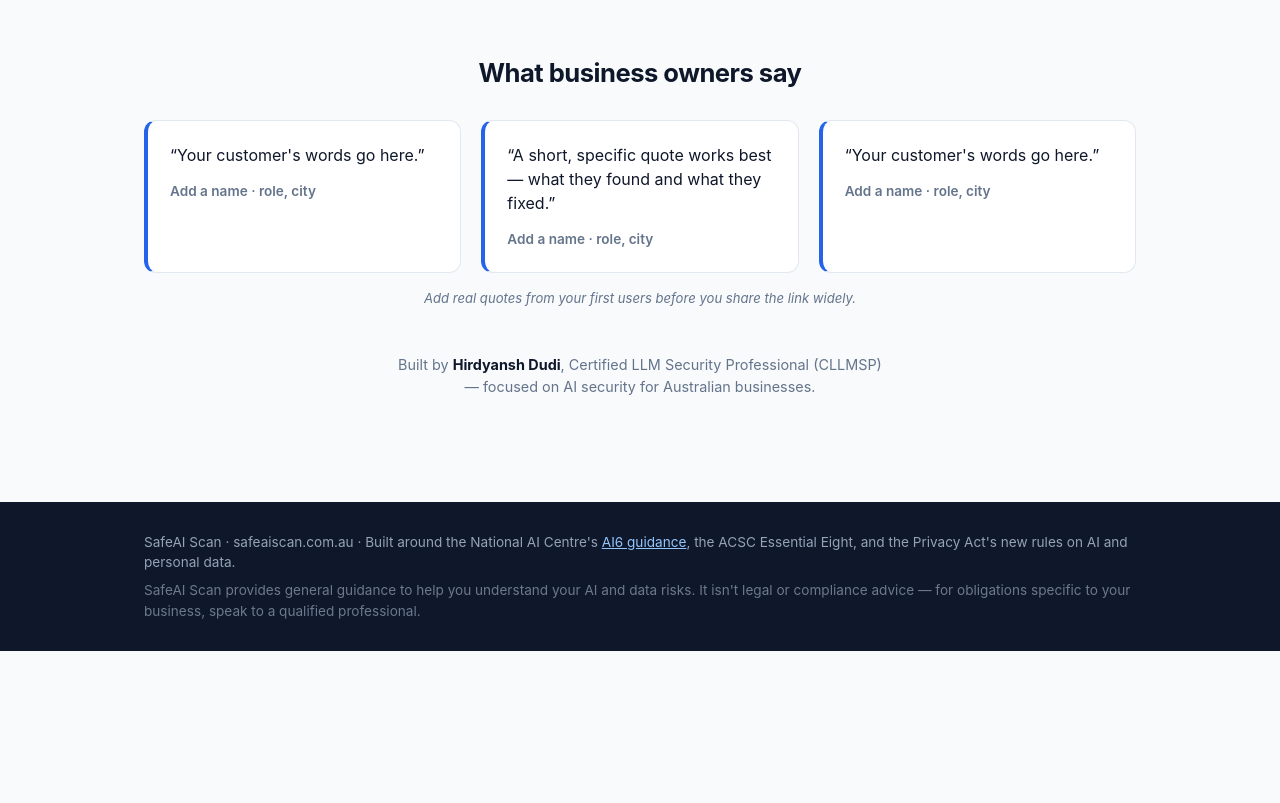
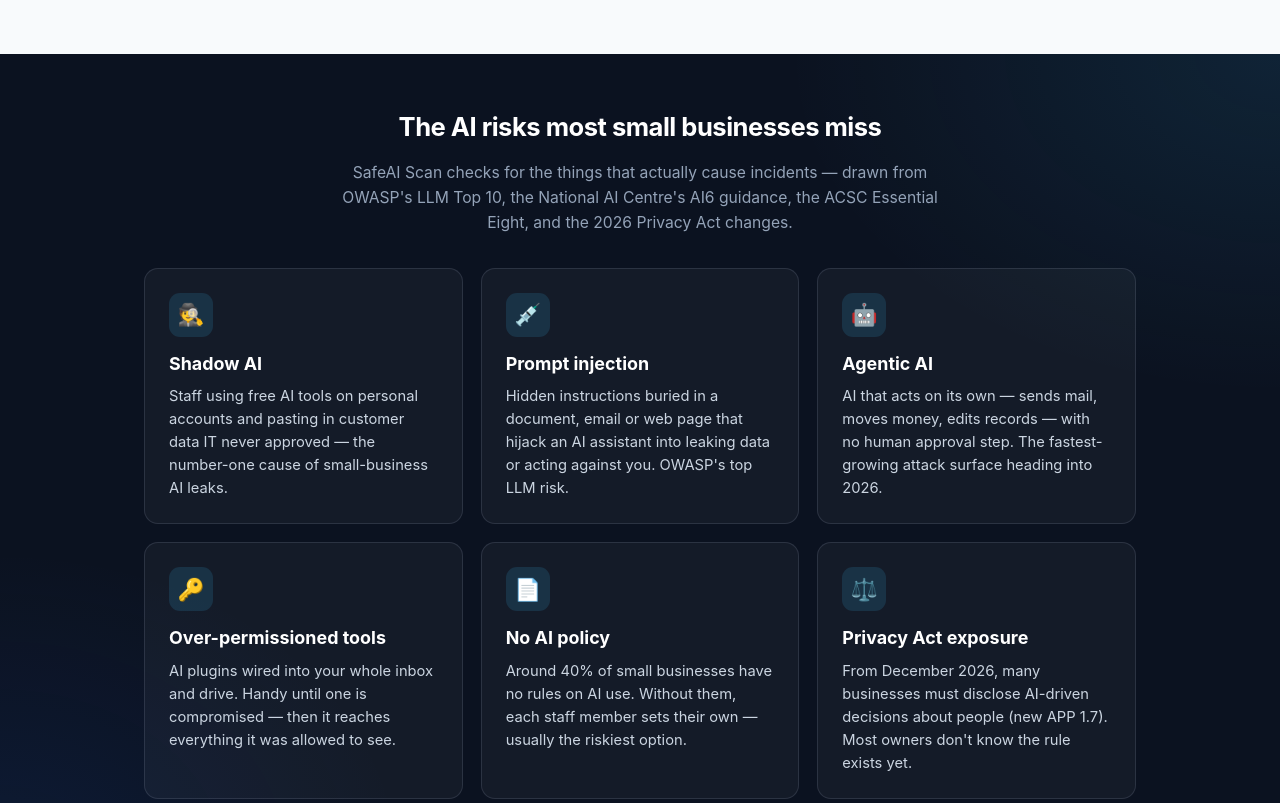
Before and after one commit to hirdyanshcyber-boop/safeaiscan, a plain HTML site: page index.html in a window 1280 px wide. Shown: the part 1180-1983 px from the top of the page. Before the commit the page ends 1831 px from the top, so only its background shows below. Drawn offline with nearby package versions, Linux system fonts and the light colour scheme.

Commit message:
feat(landing): replace empty testimonials with AI-risk expertise section
No real reviews yet, so lead with authority instead of empty
social proof. Add a dark 'AI risks most small businesses miss'
band — shadow AI, prompt injection, agentic AI, over-permissioned
tools, no-policy gap, APP 1.7 — citing OWASP LLM Top 10, AI6, the
Essential Eight and the Privacy Act. Adds visual depth via an
alternating light/dark section and hover-lift cards.

```diff
--- a/index.html
+++ b/index.html
@@ -98,33 +98,49 @@
     </div>
   </div>
 
-  <!-- Testimonials.
-       PLACEHOLDERS — swap each quote + name for a real one from your test businesses.
-       Format to copy:
-       <blockquote class="testi"><p>"Their words here."</p><footer>Name · Role, City</footer></blockquote>
-  -->
-  <div class="wrap testimonials">
-    <h2 class="section-h">What business owners say</h2>
-    <div class="testi-row">
-      <blockquote class="testi">
-        <p>“Your customer's words go here.”</p>
-        <footer>Add a name · role, city</footer>
-      </blockquote>
-      <blockquote class="testi">
-        <p>“A short, specific quote works best — what they found and what they fixed.”</p>
-        <footer>Add a name · role, city</footer>
-      </blockquote>
-      <blockquote class="testi">
-        <p>“Your customer's words go here.”</p>
-        <footer>Add a name · role, city</footer>
-      </blockquote>
+  <!-- Expertise: the risks SafeAI Scan checks for -->
+  <div class="expertise">
+    <div class="wrap">
+      <h2 class="section-h">The AI risks most small businesses miss</h2>
+      <p class="section-sub">SafeAI Scan checks for the things that actually cause incidents — drawn from OWASP's LLM Top 10, the National AI Centre's AI6 guidance, the ACSC Essential Eight, and the 2026 Privacy Act changes.</p>
+      <div class="risk-grid">
+        <div class="risk-card">
+          <span class="risk-ico">🕵️</span>
+          <h3>Shadow AI</h3>
+          <p>Staff using free AI tools on personal accounts and pasting in customer data IT never approved — the number-one cause of small-business AI leaks.</p>
+        </div>
+        <div class="risk-card">
+          <span class="risk-ico">💉</span>
+          <h3>Prompt injection</h3>
+          <p>Hidden instructions buried in a document, email or web page that hijack an AI assistant into leaking data or acting against you. OWASP's top LLM risk.</p>
+        </div>
+        <div class="risk-card">
+          <span class="risk-ico">🤖</span>
+          <h3>Agentic AI</h3>
+          <p>AI that acts on its own — sends mail, moves money, edits records — with no human approval step. The fastest-growing attack surface heading into 2026.</p>
+        </div>
+        <div class="risk-card">
+          <span class="risk-ico">🔑</span>
+          <h3>Over-permissioned tools</h3>
+          <p>AI plugins wired into your whole inbox and drive. Handy until one is compromised — then it reaches everything it was allowed to see.</p>
+        </div>
+        <div class="risk-card">
+          <span class="risk-ico">📄</span>
+          <h3>No AI policy</h3>
+          <p>Around 40% of small businesses have no rules on AI use. Without them, each staff member sets their own — usually the riskiest option.</p>
+        </div>
+        <div class="risk-card">
+          <span class="risk-ico">⚖️</span>
+          <h3>Privacy Act exposure</h3>
+          <p>From December 2026, many businesses must disclose AI-driven decisions about people (new APP 1.7). Most owners don't know the rule exists yet.</p>
+        </div>
+      </div>
     </div>
-    <p class="testi-note">Add real quotes from your first users before you share the link widely.</p>
   </div>
 
   <!-- Who built this -->
   <p class="wrap built-by">
-    Built by <strong>Hirdyansh Dudi</strong>, Certified LLM Security Professional (CLLMSP) — focused on AI security for Australian businesses.
+    Built by <strong>Hirdyansh Dudi</strong>, Certified LLM Security Professional (CLLMSP) — I work in AI security and governance, and built SafeAI Scan to bring enterprise-grade thinking to businesses that can't afford a security team.
   </p>
 </section>
 
--- a/styles.css
+++ b/styles.css
@@ -92,12 +92,26 @@
 .step h3 { font-size:1.1rem; margin-bottom:6px; }
 .step p { color:var(--grey); font-size:.92rem; }
 
-/* ---------- Testimonials ---------- */
-.testi-row { display:grid; grid-template-columns:repeat(3,1fr); gap:20px; }
-.testi { background:var(--card); border:1px solid var(--line); border-left:4px solid var(--blue); border-radius:12px; padding:22px; margin:0; }
-.testi p { font-size:1rem; color:var(--text); line-height:1.5; }
-.testi footer { margin-top:14px; font-size:.85rem; font-weight:600; color:var(--grey); }
-.testi-note { text-align:center; font-size:.82rem; color:var(--grey); margin-top:16px; font-style:italic; }
+/* ---------- Expertise / AI risks (dark band) ---------- */
+.expertise {
+  margin-top:60px;
+  padding:54px 0 10px;
+  background:
+    radial-gradient(55% 60% at 100% 0%, rgba(56,189,248,.10), transparent 70%),
+    radial-gradient(45% 55% at 0% 100%, rgba(37,99,235,.10), transparent 70%),
+    #0b1220;
+}
+.expertise .section-h { color:#fff; margin-top:0; margin-bottom:14px; }
+.section-sub { text-align:center; color:#94a3b8; max-width:64ch; margin:0 auto 32px; font-size:.98rem; line-height:1.6; }
+.risk-grid { display:grid; grid-template-columns:repeat(3,1fr); gap:18px; padding-bottom:54px; }
+.risk-card {
+  background:rgba(255,255,255,.04); border:1px solid rgba(148,163,184,.18);
+  border-radius:14px; padding:24px; transition:transform .18s, border-color .18s, background .18s;
+}
+.risk-card:hover { transform:translateY(-3px); border-color:rgba(56,189,248,.55); background:rgba(255,255,255,.06); }
+.risk-ico { display:grid; place-items:center; width:44px; height:44px; border-radius:11px; background:rgba(56,189,248,.14); font-size:1.35rem; margin-bottom:14px; }
+.risk-card h3 { color:#fff; font-size:1.12rem; margin-bottom:8px; }
+.risk-card p { color:#cbd5e1; font-size:.92rem; line-height:1.55; }
 
 /* ---------- Built by ---------- */
 .built-by { text-align:center; color:var(--grey); font-size:.9rem; margin:46px auto 0; max-width:60ch; }
@@ -191,7 +205,7 @@
   .hero { grid-template-columns:1fr; gap:30px; }
   .hero h1 { font-size:2.1rem; }
   .facts { grid-template-columns:repeat(2,1fr); }
-  .steps-row, .testi-row { grid-template-columns:1fr; }
+  .steps-row, .risk-grid { grid-template-columns:1fr; }
   .pillars { grid-template-columns:1fr; }
   .dash-head { grid-template-columns:1fr; text-align:center; justify-items:center; }
   .dash-actions { justify-content:center; }
```
